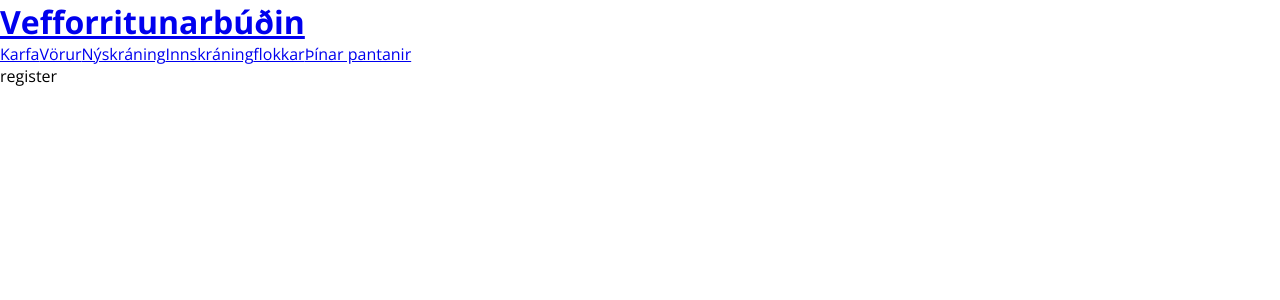
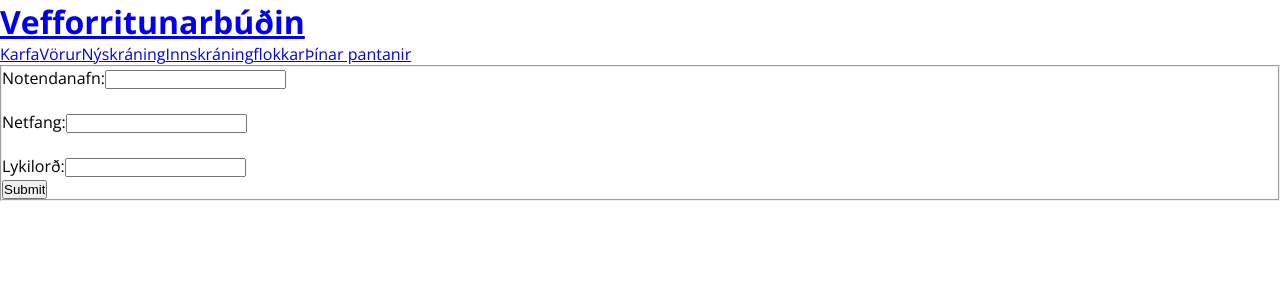
Before and after one commit to tsp93/Vefforritun-Hop-2, a React (Create React App) app: page /register in a window 1280 px wide. Shown: the top 300 px of the page. Built offline with nearby package versions, Linux system fonts and the light colour scheme.

Commit message:
register og villucheck í login

```diff
--- a/src/api/index.ts
+++ b/src/api/index.ts
@@ -1,4 +1,4 @@
-import { IProduct, ICategory, IUser } from './types';
+import { IProduct, ICategory, IUser, IError } from './types';
 import { async } from 'q';
 import { unstable_renderSubtreeIntoContainer } from 'react-dom';
 
@@ -75,15 +75,15 @@ async function getAllCategories() : Promise<ICategory[]>{
 }
 
 /**
- *  Login fall
+ *  kallar á login fall á server
  * @param u username
  * @param p password
+ *
+ * skilar fylki af villum ef einhverjar
  */
 
-async function postLogin(u:String,p:any) : Promise<IUser | undefined >{
+async function postLogin(u:String,p:any) : Promise<IError[] | IUser>{
   const url = new URL('/users/login',baseurl);
-
-
 
   const response = await fetch(url.href, {
     method: 'POST',
@@ -99,27 +99,96 @@ async function postLogin(u:String,p:any) : Promise<IUser | undefined >{
   const data = response.json();
 
 
-  let user = data.then(function(value){
-    if(value.error){
-      return undefined;
+  let result = data.then(function(value){
+    console.log(value);
+    let messages : IError[] = [];
+
+    if(value.user){
+      const user :IUser = {
+        id: value.user.id,
+        username: value.user.username,
+        email: value.user.email,
+        admin: value.user.admin
+      }
+      return user;
     }
 
-    const result : IUser = {
-      id: value.user.id,
-      username: value.user.username,
-      email: value.user.email,
-      admin: value.user.admin
+    if(!value.error && !value.user){
+      value.forEach(function(err: any){
+          const msg: IError = {
+            field: err.field,
+            message: err.error,
+          }
+          messages.push(msg);
+        });
     }
-    return result;
+
+
+    if(value.error){
+      const msg : IError ={
+        field: 'NoSuchUser',
+        message: value.error,
+        }
+      messages.push(msg);
+    }
+
+    return messages;
+
+  });
+  return new Promise(resolve => resolve(result));
+}
+
+/**
+ *  kallar á register fall á server
+ *
+ * @param u username
+ * @param p password
+ * @param e email
+ *
+ * skilar fylki af villum ef einhverjar
+ */
+
+async function postSignUp(u: string,p:string,e:string): Promise<IError[]>{
+  const url = new URL('/users/register',baseurl);
+
+  const response = await fetch(url.href, {
+    method: 'POST',
+    headers: {
+      'Content-Type': 'application/json',
+    },
+    body: JSON.stringify({
+      username: u,
+      password: p,
+      email: e,
+    })
   });
 
+  const data = response.json();
 
-  return new Promise(resolve => resolve(user));
+  let result = data.then(function(value){
+    console.log(value);
+
+    let messages : IError[] = [];
+      if(value.errors){
+        value.errors.forEach(function(err: any){
+          const msg: IError = {
+            field: err.field,
+            message: err.error,
+          }
+          messages.push(msg);
+        });
+      }
+      return messages;
+
+  });
+
+  return new Promise(resolve => resolve(result));
 }
 
 export {
   postLogin,
   getProduct,
   getAllProducts,
-  getAllCategories
+  getAllCategories,
+  postSignUp,
 };
--- a/src/api/types.ts
+++ b/src/api/types.ts
@@ -21,4 +21,9 @@ export interface IUser{
   admin: Boolean;
 }
 
+export interface IError{
+  field: String;
+  message: String;
+}
+
 // todo fleiri týpur
--- a/src/routes/login/Login.tsx
+++ b/src/routes/login/Login.tsx
@@ -4,14 +4,14 @@ import { postLogin } from '../../api/index';
 import App from '../../App';
 import './Login.scss';
 import Home  from '../home/Home';
-import { IUser } from '../../api/types';
+import { IUser, IError } from '../../api/types';
 
 export default function Login(props : any){
 
 const [user, setUser] = useState();
 const [username, setUsername] = useState();
 const [password, setPassword] = useState();
-const [validLogin, setValidLogin ] = useState();
+const [errors , setErrors] = useState();
 
 function changeUsernameInput(e: any){
   let target = e.target.value;
@@ -25,33 +25,26 @@ function changePasswordInput(e: any){
 
 async function onSubmitLogin(e:any){
   e.preventDefault();
-  if(username === undefined || password === undefined){
-    setValidLogin(false);
-  }
-  else{
     const result = await postLogin(username,password);
-  console.log(result);
-  setUser(result);
-  if(result){
-    console.log('logged in');
-    setValidLogin(true);
-  }
-  else{
-   console.log('notendanafn eða lykilorð vitlaust');
-   setValidLogin(false);
+    console.log(result);
+
+    setErrors(result);
+}
+
+function showErrors(f: String, errs: IError[]){
+
+  if(errs !== undefined){
+    for(let i =0; i < errs.length; i++){
+      if(errs[i] !== undefined){
+        if(errs[i].field === f){
+          return (<p className="errorMsg">{errs[i].message}</p>)
+        }
+      }
+
   }
   }
-
-
 }
 
-function invalidLogin(log : Boolean){
-  if(log === false){
-    return (
-      <p>Notendanafn eða lykilorð er vitlaust </p>
-    )
-  }
-}
 
 return (
   <fieldset>
@@ -59,17 +52,18 @@ return (
     <div>
       <label htmlFor="username">Notendanafn:</label>
         <input autoComplete="off" id="username" type="text" name="username" onChange={changeUsernameInput}/>
+        {showErrors('username',errors)}
       </div>
       <br/>
       <div>
         <label htmlFor="password">Lykilorð:</label>
           <input autoComplete="off" id="password" type="password" name="password" onChange={changePasswordInput}/>
+          {showErrors('password',errors)}
+          {showErrors('NoSuchUser',errors)}
       </div>
       <input type="submit" value="Submit"></input>
   </form>
-  <div>
-    { invalidLogin(validLogin) }
-  </div>
+
   </fieldset>
 
 
--- a/src/routes/register/Register.scss
+++ b/src/routes/register/Register.scss
@@ -2,3 +2,8 @@
 
 .register {
 }
+
+.errorMsg{
+    font-size:10px;
+    color: red;
+}
--- a/src/routes/register/Register.tsx
+++ b/src/routes/register/Register.tsx
@@ -1,9 +1,95 @@
-import React from 'react';
+import React, { useState } from 'react';
+import { postSignUp } from '../../api/index';
 
 import './Register.scss';
+import { IError } from '../../api/types';
 
-export default function Register() {
+export default function Register(props: any) {
+
+  const [username, setUsername] = useState();
+  const [password, setPassword] = useState();
+  const [email, setEmail] = useState();
+  const [validsignup, setValidsignup ] = useState();
+  const [errors , setErrors] = useState();
+
+
+  function changeUsernameInput(e: any){
+    let target = e.target.value;
+    setUsername(target);
+  }
+
+  function changeEmailInput(e: any){
+    let target = e.target.value;
+    setEmail(target);
+  }
+
+  function changePasswordInput(e: any){
+    let target = e.target.value;
+    setPassword(target);
+  }
+
+async function onSumbitSignup(e: any){
+  e.preventDefault();
+  console.log(username);
+  console.log(email);
+  console.log(password);
+
+  const result = await postSignUp(username,password,email);
+
+  console.log(result);
+
+  setErrors(result);
+
+}
+
+function showErrors(f: String, errs: IError[]){
+  if(errs !== undefined){
+    for(let i =0; i < errs.length; i++){
+    if(errs[i].field === f){
+      return (<p className="errorMsg">{errs[i].message}</p>)
+    }
+  }
+  }
+
+
+}
+
+
+function invalidSignup(sin: Boolean){
+if(sin === false){
   return (
-    <p>register</p>
+    <p>Notendanafn eða lykilorð er vitlaust </p>
   )
 }
+}
+
+  return (
+    <fieldset>
+    <form onSubmit={onSumbitSignup} >
+      <div>
+      <label htmlFor="username">Notendanafn:</label>
+        <input autoComplete="off" id="username" type="text" name="username" onChange={changeUsernameInput}/>
+        {showErrors('username',errors)}
+      </div>
+
+      <br/>
+      <div>
+        <label htmlFor="email">Netfang:</label>
+        <input autoComplete="off" id="email" type="text" name="email" onChange={changeEmailInput}/>
+        {showErrors('email',errors)}
+      </div>
+
+      <br/>
+      <div>
+        <label htmlFor="password">Lykilorð:</label>
+          <input autoComplete="off" id="password" type="password" name="password" onChange={changePasswordInput}/>
+          {showErrors('password',errors)}
+      </div>
+      <input type="submit" value="Submit"></input>
+  </form>
+  <div>
+    { invalidSignup(validsignup) }
+  </div>
+  </fieldset>
+  )
+}
```
